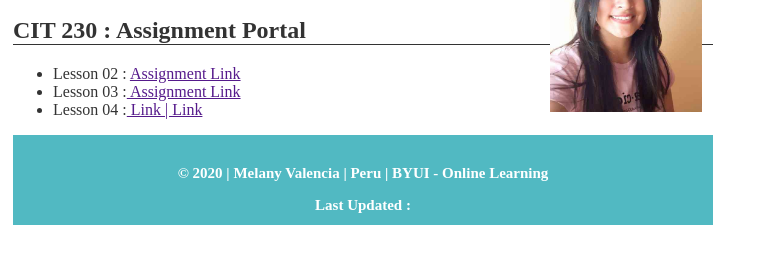
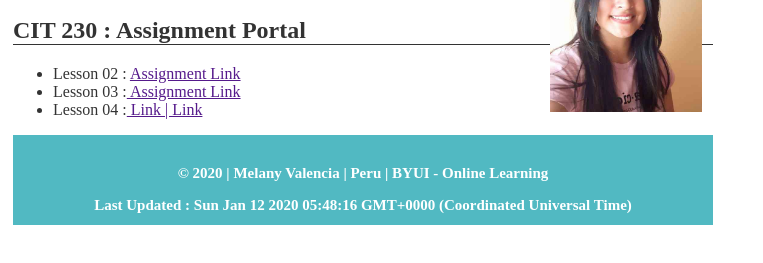
Before and after one commit to melanyvlm/melanyvlm.github.io, a plain HTML site: page index.html in a window 1280 px wide. Shown: the part 111-374 px from the top of the page, without its empty margins (0-763 px from the left). Drawn offline with Linux system fonts and the light colour scheme; a web font is replaced by a local one.

Commit message:
script js working

```diff
--- a/index.html
+++ b/index.html
@@ -8,7 +8,6 @@
     <link rel="stylesheet" href="style.css">
     <link href="https://fonts.googleapis.com/css?family=Abhaya+Libre:400,500,600,700&display=swap" rel="stylesheet">
     <title> Course Portal Home Page - Melany</title>
-    <script src="index.js"></script>
 </head>
 
 <body>
@@ -28,10 +27,12 @@
 
         </div>
         <div class="card-footer">
-            <p> ©  2020 | Melany Valencia | Peru | BYUI - Online Learning</p>
-            <p>Last Updated : <span id="showDate"></span>
+            <p> © 2020 | Melany Valencia | Peru | BYUI - Online Learning</p>
+            <p>Last Updated : <span id="showDate"></span></p>
+
         </div>
     </section>
+    <script src="script.js"></script>
+</body>
 
-</body>
 </html>
--- a/index.js
+++ b/script.js
@@ -23,4 +23,4 @@ let months =["January " ,
 // document.getElementById("currentdate").textContent= fulldate;
 
 let thisDocument  = new Date (document.lastModified) ;
-document.getElementById("showDate").textContent = thisDocument;
+document.getElementById("showDate").innerHTML = thisDocument;
```
